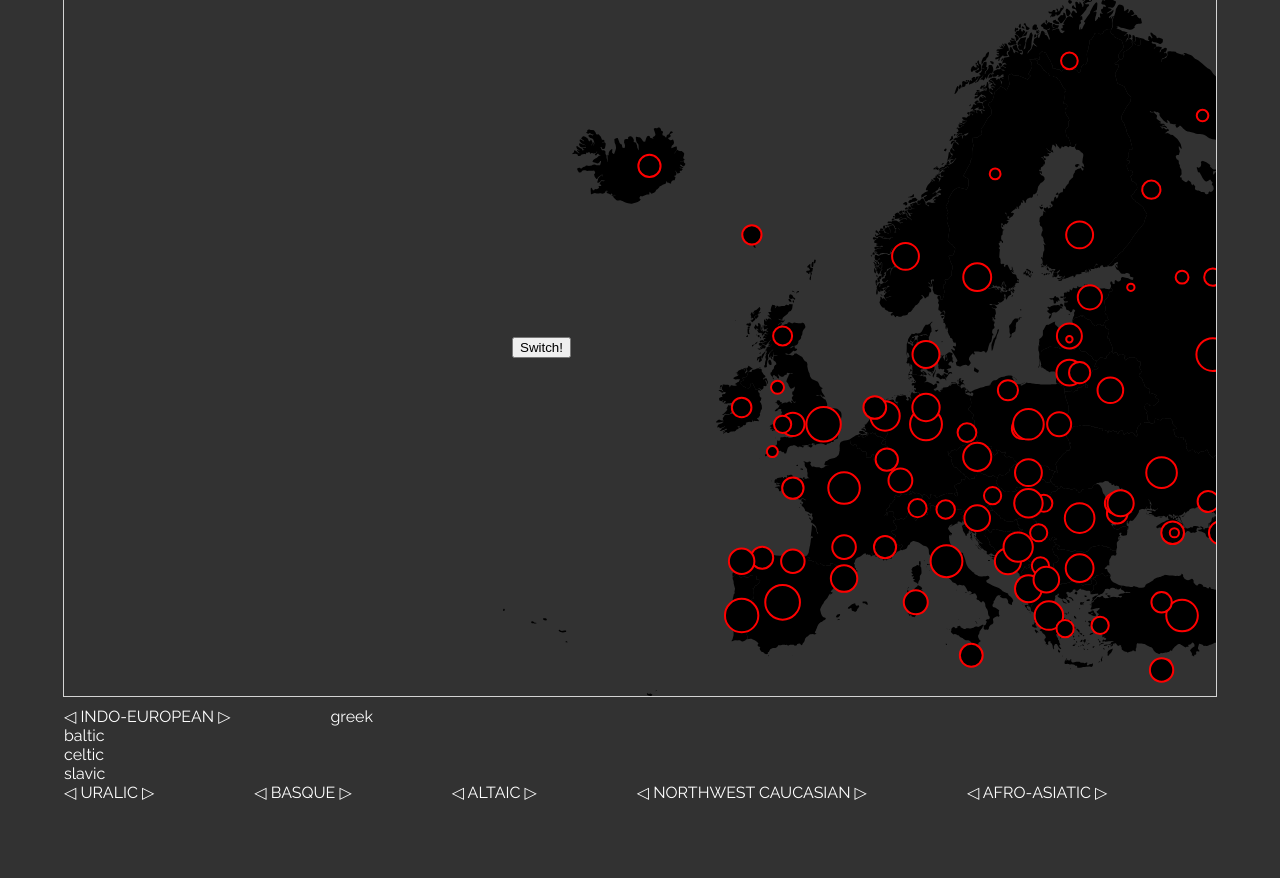
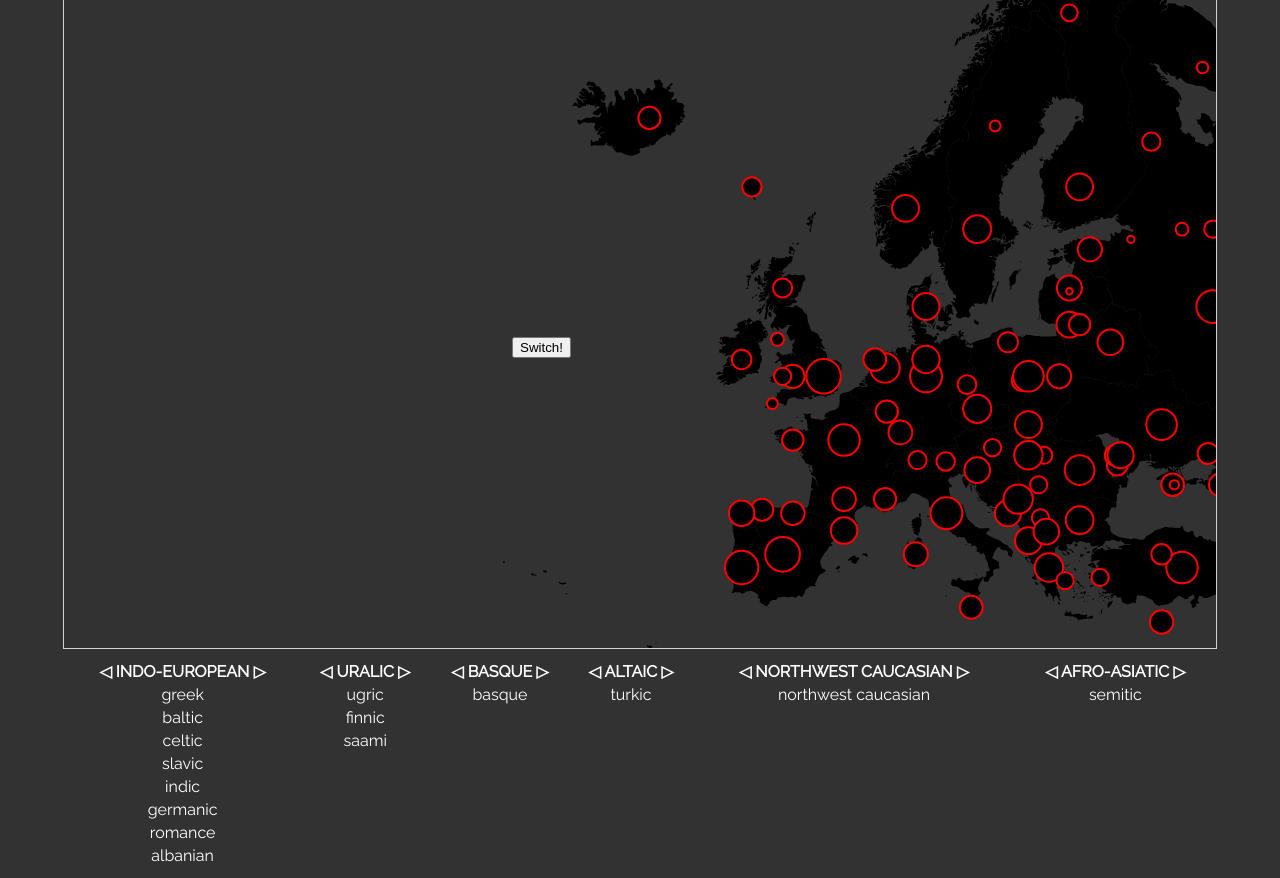
Before and after one commit to sebastian-ch/ThePuzzleOfEuropeanLanguages, a plain HTML site: page index.html in a window 1280 px wide. Shown: the part 63-941 px from the top of the page. Before the commit the page ends 865 px from the top, so only its background shows below. Drawn offline with nearby package versions, Linux system fonts and the light colour scheme; a web font is replaced by a local one.

Commit message:
bottom menu

```diff
--- a/index.html
+++ b/index.html
@@ -11,35 +11,56 @@
 
 <body>
 
-    <h1>👏👏👏👏</h1>
-
 
     <div class='middle-menu'>
         <div class='button' id='Switch'><input name="updateButton" type="button" value="Switch!" onclick="updateData()" /></div>
-       <!-- <div class='name' id='Spanish'> &#9665; spanish &#9655;</div>
-        <div class='name' id='Norway'> &#9665; norway &#9655;</div>
-        <div class='name' id='Germany'> &#9665; german &#9655;</div>
-        <div class='name' id='Swedish'> &#9665; swedish &#9655;</div>-->
     </div>
 
-    <div id="container">
+    <div id="container"></div>
 
-    </div>
-    <ul id ='bottom-menu'>
-        <li class='name' id='Indo-European'> &#9665; INDO-EUROPEAN &#9655;</li>
-            <ul>
-                <li class='genus' id='greek'>greek</li>
-                <li class='genus' id='baltic'>baltic</li>
-                <li class='genus' id='celtic'>celtic</li>
-                <li class='genus' id='slavic'>slavic</li>
-            </ul>
-        <li class='name' id='Uralic'> &#9665; URALIC &#9655;</li>
-        <li class='name' id='Basque'> &#9665; BASQUE &#9655;</li>
-        <li class='name' id='Altaic'> &#9665; ALTAIC &#9655;</li>
-        <li class='name' id='Northwest-Caucasian'> &#9665; NORTHWEST CAUCASIAN &#9655;</li>
-        <li class='name' id='Afro-Asiatic'> &#9665; AFRO-ASIATIC &#9655;</li>
+    <table>
+        <tr>
+            <th class='name' id='Indo-European'> &#9665; INDO-EUROPEAN &#9655;</th>
+            <th class='name' id='Uralic'> &#9665; URALIC &#9655;</th>
+            <th class='name' id='Basque'> &#9665; BASQUE &#9655;</th>
+            <th class='name' id='Altaic'> &#9665; ALTAIC &#9655;</th>
+            <th class='name' id='Northwest-Caucasian'> &#9665; NORTHWEST CAUCASIAN &#9655;</th>
+            <th class='name' id='Afro-Asiatic'> &#9665; AFRO-ASIATIC &#9655;</th>
+        </tr>
+        <tr>
+            <td>greek</td>
+            <td>ugric</td>
+            <td>basque</td>
+            <td>turkic</td>
+            <td>northwest caucasian</td>
+            <td>semitic</td>
+        </tr>
+        <tr>
+            <td>baltic</td>
+            <td>finnic</td>
+        </tr>
+        <tr>
+            <td>celtic</td>
+            <td>saami</td>
+        </tr>
+        <tr>
+            <td>slavic</td>
+        </tr>
+        <tr>
+            <td>indic</td>
+        </tr>
+        <tr>
+            <td>germanic</td>
+        </tr>
+        <tr>
+            <td>romance</td>
+        </tr>
+        <tr>
+            <td>albanian</td>
+        </tr>
 
-    </ul>
+    </table>
+
 
     <script src="https://d3js.org/d3.v5.min.js"></script>
     <script src="https://cdnjs.cloudflare.com/ajax/libs/topojson/1.6.19/topojson.min.js"></script>
--- a/style.css
+++ b/style.css
@@ -40,8 +40,6 @@ h3 {
     color: whitesmoke;
     position: absolute;
     top: 400px;
-    /*width: 90%; */
-    /* margin: 10px auto 10px auto; */
     left: 40%;
     text-align: center;
     font-size: 25px;
@@ -49,27 +47,16 @@ h3 {
 }
 
 .name:hover {
-    /*background-color: grey;
-    opacity: 0.9; */
     cursor: pointer;
-    /*font-weight: bold; */
     color: rgba(0, 0, 0, 0.5);
 }
 
-ul {
-    list-style-type: none;
-    margin: 0;
-    padding: 0;
-}
 
-.name {
-    float: left;
-    padding-right: 100px;
-}
-
-#bottom-menu {
-
+table {
     width: 90%;
     margin: 10px auto 10px auto;
     color: white;
 }
+td {
+    text-align: center;
+}
```
Also changed, not shown: favicon.ico (deleted).
